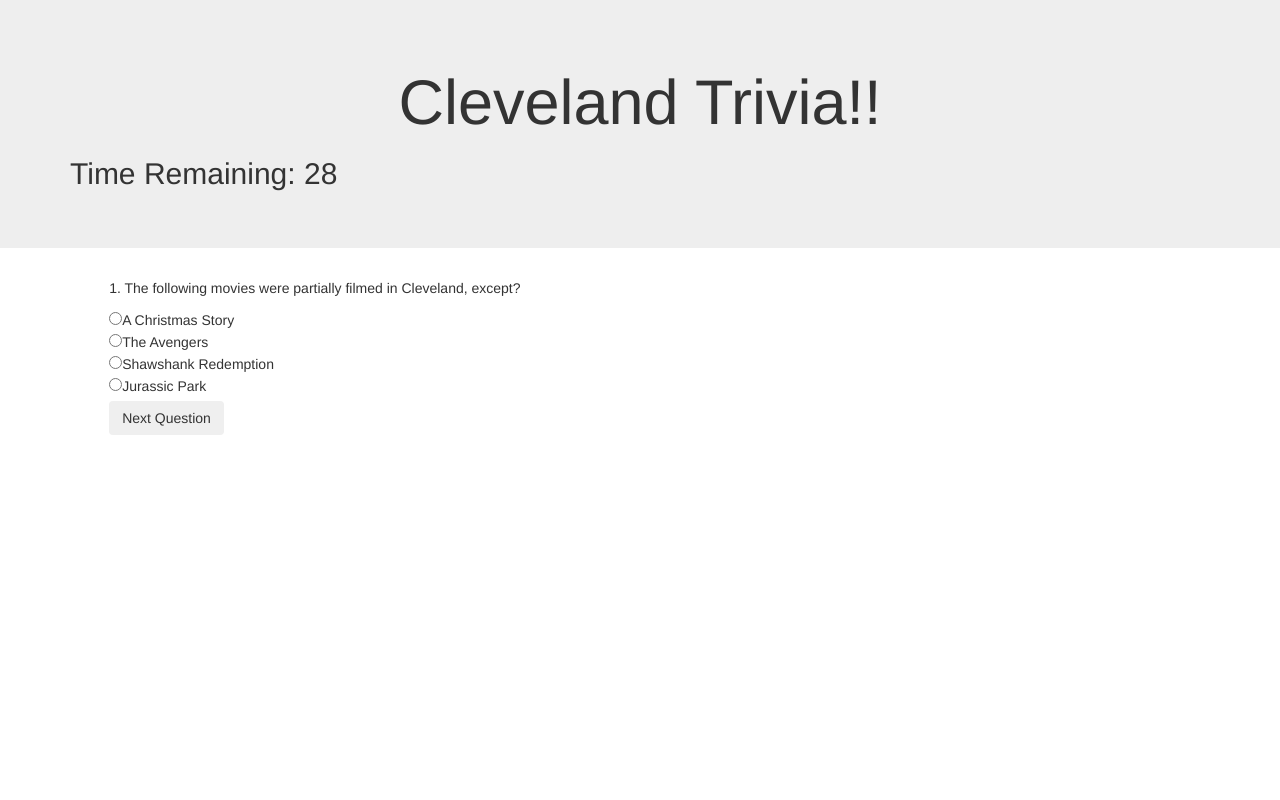
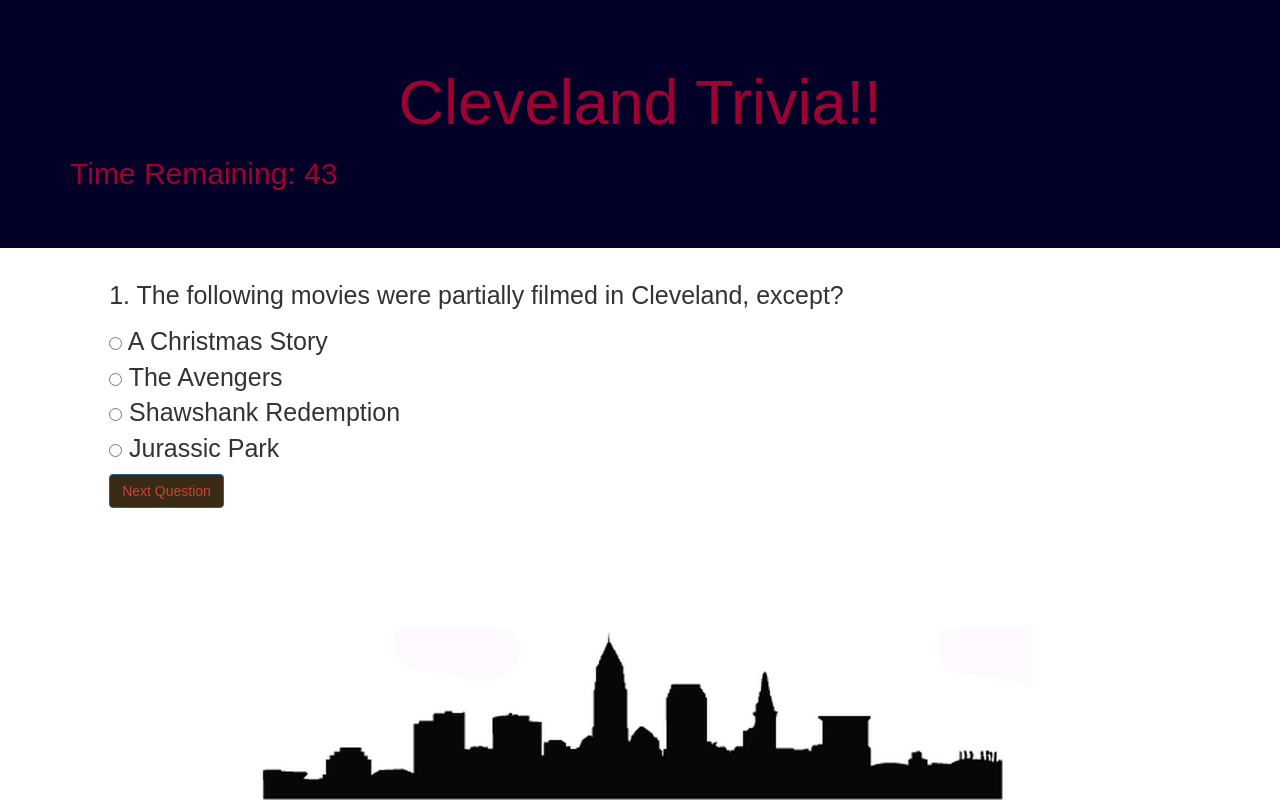
Before and after one commit to jspildener/TriviaGame, a plain HTML site: page index.html in a window 1280 px wide. Both pictures are taken after a click on the button "START". Drawn offline with nearby package versions, Linux system fonts and the light colour scheme.

Commit message:
css added to game

```diff
--- a/assets/css/style.css
+++ b/assets/css/style.css
@@ -0,0 +1,24 @@
+body {
+    font-family: Arial, Helvetica, sans-serif;
+    background-image: url("../images/cleveland.png");
+    background-repeat: no-repeat;
+    background-attachment: fixed;
+    background-position: center bottom;
+}
+
+.jumbotron{
+	background: #030027;
+	color: #9E0031;
+}
+#questionPage, #endPage{
+	font-size: 25px;
+}
+
+.btn:hover,
+.btn:focus,
+.btn:active,
+.btn {
+  color: #c44536;
+  background-color: #392A16;
+  border-color: #285e8e;
+}
--- a/assets/javascript/app.js
+++ b/assets/javascript/app.js
@@ -3,8 +3,9 @@ $(document).ready(function() {
     $("#startGame").on("click", function() {
         $("#startPage").hide();
         $("#questionPage").show();
+        $(".fireworks").hide();
 
-        var count = 30;
+        var count = 45;
         var counter = setInterval(timer, 1000);
 
         function timer() {
@@ -18,15 +19,14 @@ $(document).ready(function() {
             $("#countDown").text(count);
         }
     });
-
+        var amountCorrect = 0;
     function answerCheck() {
-        var amountCorrect = 0;
         var amountIncorrect = 0;
         var amountUnanswered = 0;
         $("#correctScore").text(amountCorrect);
         $("#incorrectScore").text(amountIncorrect);
         $("#unansweredQuestions").text(amountUnanswered);
-        for (var i = 1; i <= 6; i++) {
+        for (var i = 0; i <= 5; i++) {
             var radios = $("input[name=answer" + i + "]");
             var wasAnswered = false;
 
@@ -52,8 +52,7 @@ $(document).ready(function() {
         console.log("Incorrect Responses: " + amountIncorrect);
         console.log("Unanswered Responses: " + amountUnanswered)
     }
-    var currentQuestion = 0;
-
+        var currentQuestion = 0;
     $("#nextQuestion").on("click", function() {
         $("#question" + currentQuestion).hide();
         currentQuestion++;
@@ -68,6 +67,10 @@ $(document).ready(function() {
         answerCheck();
         $("#questionPage").hide();
         $("#endPage").show();
+        if (amountCorrect >= 4) {
+            $(".fireworks").show();
+        }
+
     });
 
 
--- a/index.html
+++ b/index.html
@@ -4,9 +4,9 @@
 <head>
     <meta charset="UTF-8">
     <title>Cleveland Trivia!</title>
-    <link rel="stylesheet" type="text/css" href="assets/css/style.css">
     <script src="https://code.jquery.com/jquery.js"></script>
     <link rel="stylesheet" href="https://maxcdn.bootstrapcdn.com/bootstrap/3.3.7/css/bootstrap.min.css" integrity="sha384-BVYiiSIFeK1dGmJRAkycuHAHRg32OmUcww7on3RYdg4Va+PmSTsz/K68vbdEjh4u" crossorigin="anonymous">
+    <link rel="stylesheet" type="text/css" href="assets/css/style.css">
 </head>
 
 <body>
@@ -18,7 +18,7 @@
                 </div>
             </div>
             <div class="row">
-                <div class="mainButton col-md-5"></div>
+                <div class="mainButton col-md-4"></div>
                 <button id="startGame" type="button" class="btn btn-primary btn-lg">START</button>
             </div>
         </div>
@@ -34,13 +34,13 @@
                     <div class="col-md-8 col-md-offset-1">
                         <div id="question0" class="questionGroup">
                             <p>1. The following movies were partially filmed in Cleveland, except?</p>
-                            <input type="radio" name="answer0" value="wrong">A Christmas Story
+                            <input type="radio" name="answer0" value="wrong"> A Christmas Story
                             <br>
-                            <input type="radio" name="answer0" value="wrong">The Avengers
+                            <input type="radio" name="answer0" value="wrong"> The Avengers
                             <br>
-                            <input type="radio" name="answer0" value="wrong">Shawshank Redemption
+                            <input type="radio" name="answer0" value="wrong"> Shawshank Redemption
                             <br>
-                            <input type="radio" name="answer0" value="correct">Jurassic Park
+                            <input type="radio" name="answer0" value="correct"> Jurassic Park
                             <br>
                         </div>
                     </div>
@@ -49,9 +49,9 @@
                     <div class="col-md-8 col-md-offset-1">
                         <div id="question1" class="questionGroup" style="display:none;">
                             <p>2. Cleveland was the home to the first ever electric traffic light.</p>
-                            <input type="radio" name="answer1" value="correct">True
+                            <input type="radio" name="answer1" value="correct"> True
                             <br>
-                            <input type="radio" name="answer1" value="wrong">False
+                            <input type="radio" name="answer1" value="wrong"> False
                             <br>
                         </div>
                     </div>
@@ -60,13 +60,13 @@
                     <div class="col-md-8 col-md-offset-1">
                         <div id="question2" class="questionGroup" style="display:none;">
                             <p>3. Cleveland was the birthplace of what superhero?</p>
-                            <input type="radio" name="answer2" value="wrong">Spiderman
+                            <input type="radio" name="answer2" value="wrong"> Mysterion
                             <br>
-                            <input type="radio" name="answer2" value="correct">Superman
+                            <input type="radio" name="answer2" value="correct"> Superman
                             <br>
-                            <input type="radio" name="answer2" value="wrong">Wonder Woman
+                            <input type="radio" name="answer2" value="wrong"> Wonder Woman
                             <br>
-                            <input type="radio" name="answer2" value="wrong">Batman
+                            <input type="radio" name="answer2" value="wrong"> Batman
                             <br>
                         </div>
                     </div>
@@ -75,13 +75,13 @@
                     <div class="col-md-8 col-md-offset-1">
                         <div id="question3" class="questionGroup" style="display:none;">
                             <p>4. The Free Stamp located in Clevaland's Willard Park was created by what artist?</p>
-                            <input type="radio" name="answer3" value="wrong">Banksy
+                            <input type="radio" name="answer3" value="wrong"> Banksy
                             <br>
-                            <input type="radio" name="answer3" value="wrong">Picasso
+                            <input type="radio" name="answer3" value="wrong"> Picasso
                             <br>
-                            <input type="radio" name="answer3" value="correct">Claes Oldenberg
+                            <input type="radio" name="answer3" value="correct"> Claes Oldenberg
                             <br>
-                            <input type="radio" name="answer3" value="wrong">Jeff Koons
+                            <input type="radio" name="answer3" value="wrong"> Jeff Koons
                             <br>
                         </div>
                     </div>
@@ -90,9 +90,9 @@
                     <div class="col-md-8 col-md-offset-1">
                         <div id="question4" class="questionGroup" style="display:none;">
                             <p>5. Cleveland's Playhouse Square is the second largest theater complex in te U.S.</p>
-                            <input type="radio" name="answer4" value="correct">True
+                            <input type="radio" name="answer4" value="correct"> True
                             <br>
-                            <input type="radio" name="answer4" value="wrong">False
+                            <input type="radio" name="answer4" value="wrong"> False
                             <br>
                         </div>
                     </div>
@@ -101,13 +101,13 @@
                     <div class="col-md-8 col-md-offset-1">
                         <div id="question5" class="questionGroup lastQuestion" style="display:none;">
                             <p>6. What street in Cleveland was known as "Millionaire's Row" in the late 19th and early 20th century?</p>
-                            <input type="radio" name="answer5" value="wrong">Carnegie Avenue
+                            <input type="radio" name="answer5" value="wrong"> Carnegie Avenue
                             <br>
-                            <input type="radio" name="answer5" value="wrong">Chester Avenue
+                            <input type="radio" name="answer5" value="wrong"> Chester Avenue
                             <br>
-                            <input type="radio" name="answer5" value="wrong">Detroit Avenue
+                            <input type="radio" name="answer5" value="wrong"> Detroit Avenue
                             <br>
-                            <input type="radio" name="answer5" value="correct">Euclid Avenue
+                            <input type="radio" name="answer5" value="correct"> Euclid Avenue
                             <br>
                         </div>
                     </div>
@@ -145,6 +145,14 @@
                     <p>Unaswered Questions: <span id="unansweredQuestions"></span></p>
                 </div>
             </div>
+            <div class="row">
+                <div class="col-md-5 col-md-offset-3">
+                <img class="fireworks" style="display:none;" src="http://www.animatedimages.org/data/media/492/animated-fireworks-image-0051.gif"/>
+                </div>
+                <div class="col-md-5 col-md-offset-5">
+                <img class="fireworks" style="display:none;" src="http://www.animatedimages.org/data/media/492/animated-fireworks-image-0051.gif"/>
+                </div>
+            </div>
         </div>
     </div>
     </div>
```
Also changed, not shown: assets/images/cleveland.png (added), assets/images/skyline.jpg (renamed from assets/images/Duda-Cleveland-Skyline-32-620x264.jpg).
